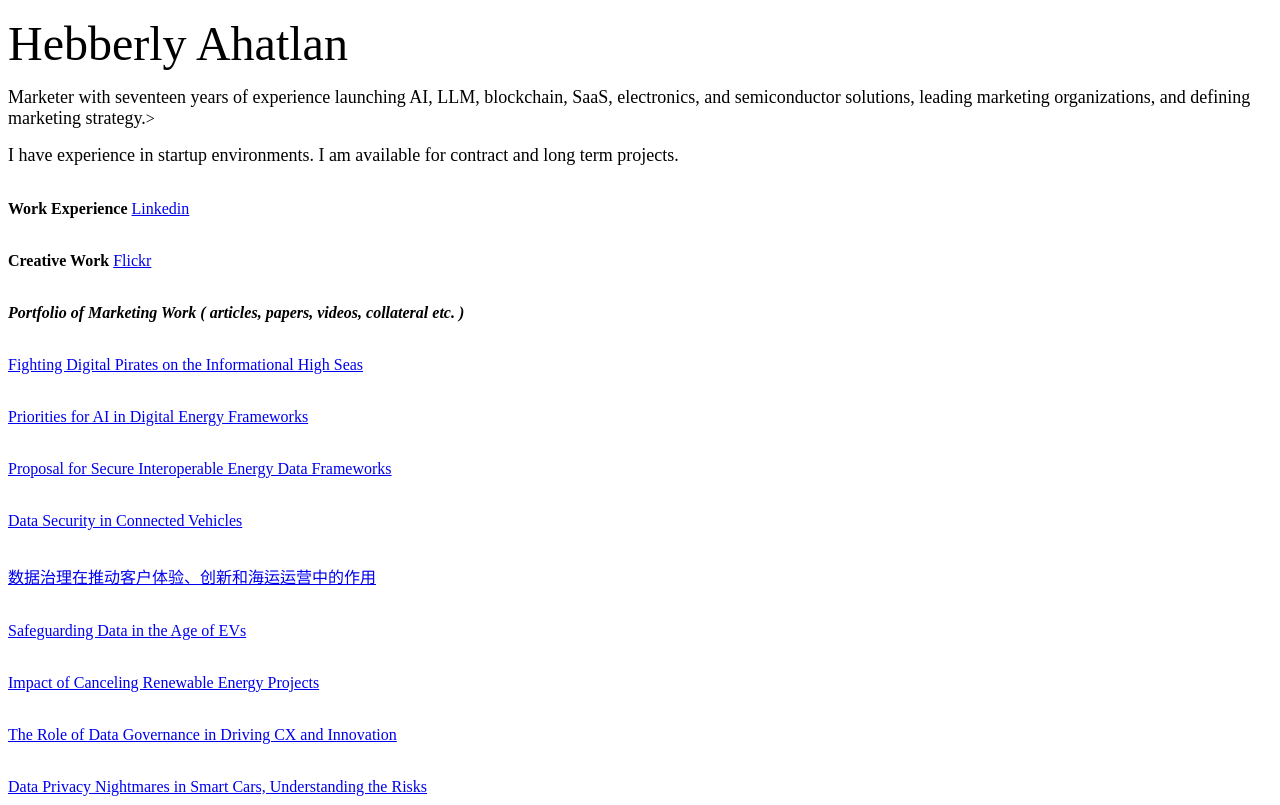
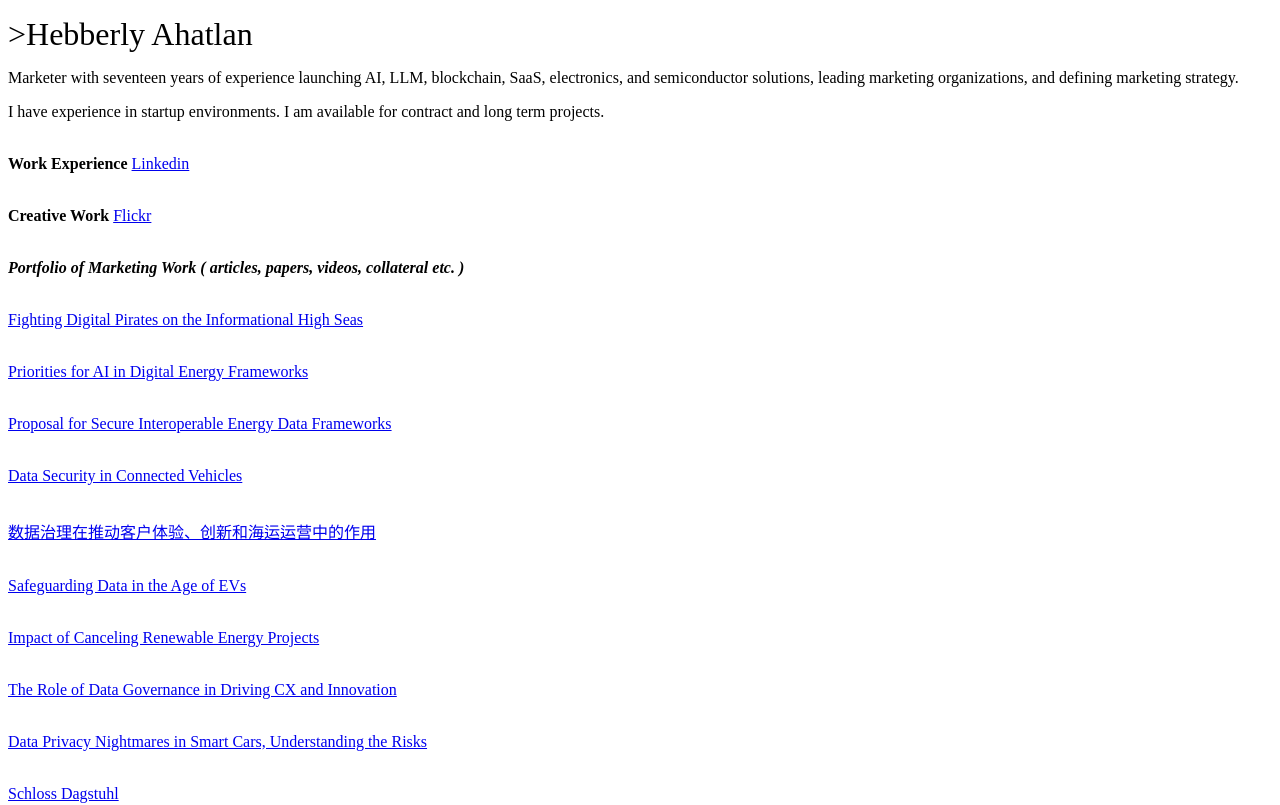
Before and after one commit to Hebberly/Hebberly.github.io, a plain HTML site: page index.html in a window 1280 px wide. Shown: the top 805 px of the page. Drawn offline with Linux system fonts and the light colour scheme.

Commit message:
Update index.html

```diff
--- a/index.html
+++ b/index.html
@@ -10,9 +10,9 @@
 
 <body>
 
-<p><font size="+5">Hebberly Ahatlan</font><br>
-<p><font size="+1">Marketer with seventeen years of experience launching AI, LLM, blockchain, SaaS, electronics, and semiconductor solutions, leading marketing organizations, and defining marketing strategy.</font>></p>
-<font size="+1">I have experience in startup environments. I am available for contract and long term projects.</font>
+<p><font size="+3"<bold>>Hebberly Ahatlan</bold></font><br>
+<p>Marketer with seventeen years of experience launching AI, LLM, blockchain, SaaS, electronics, and semiconductor solutions, leading marketing organizations, and defining marketing strategy.</p>
+I have experience in startup environments. I am available for contract and long term projects.
 <p></p><br>
 <b> Work Experience </b>  <a href="https://www.linkedin.com/in/hebbaa/"> Linkedin  </a>
 <p></p><br>
```
